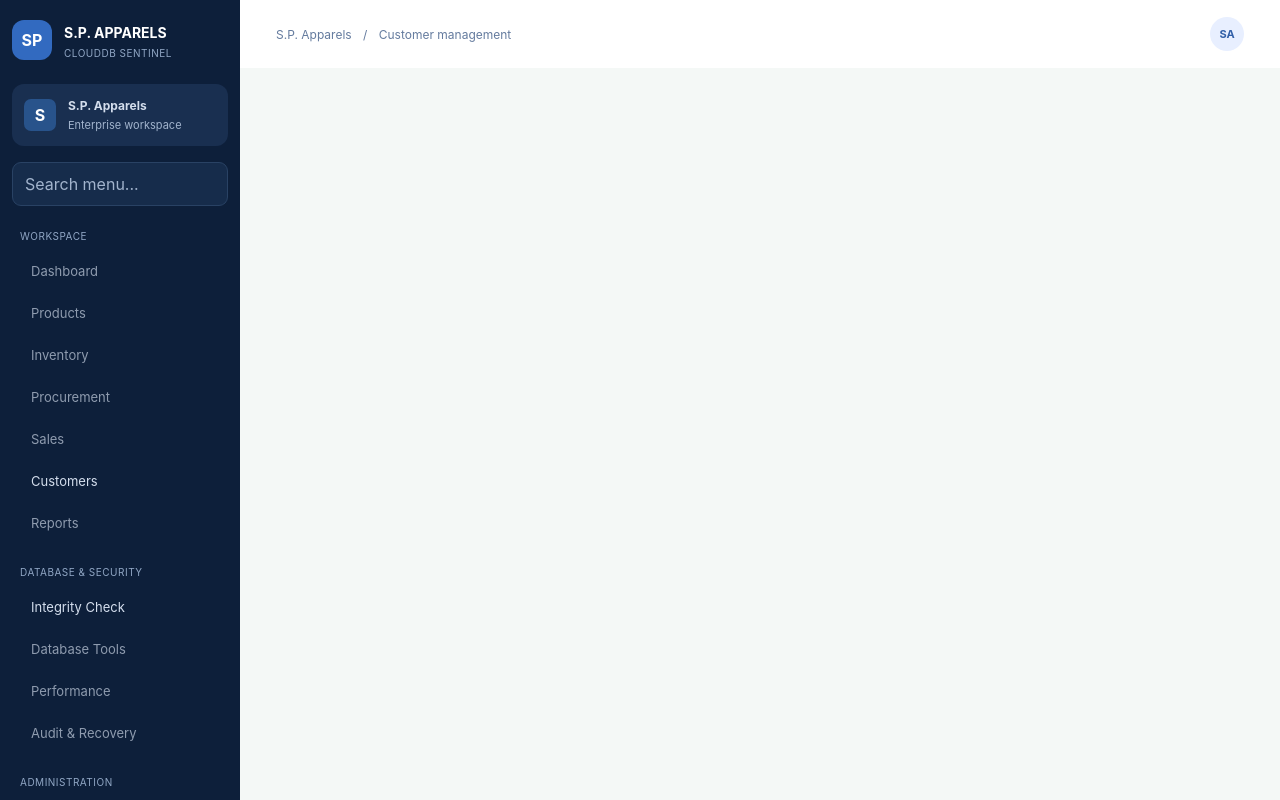
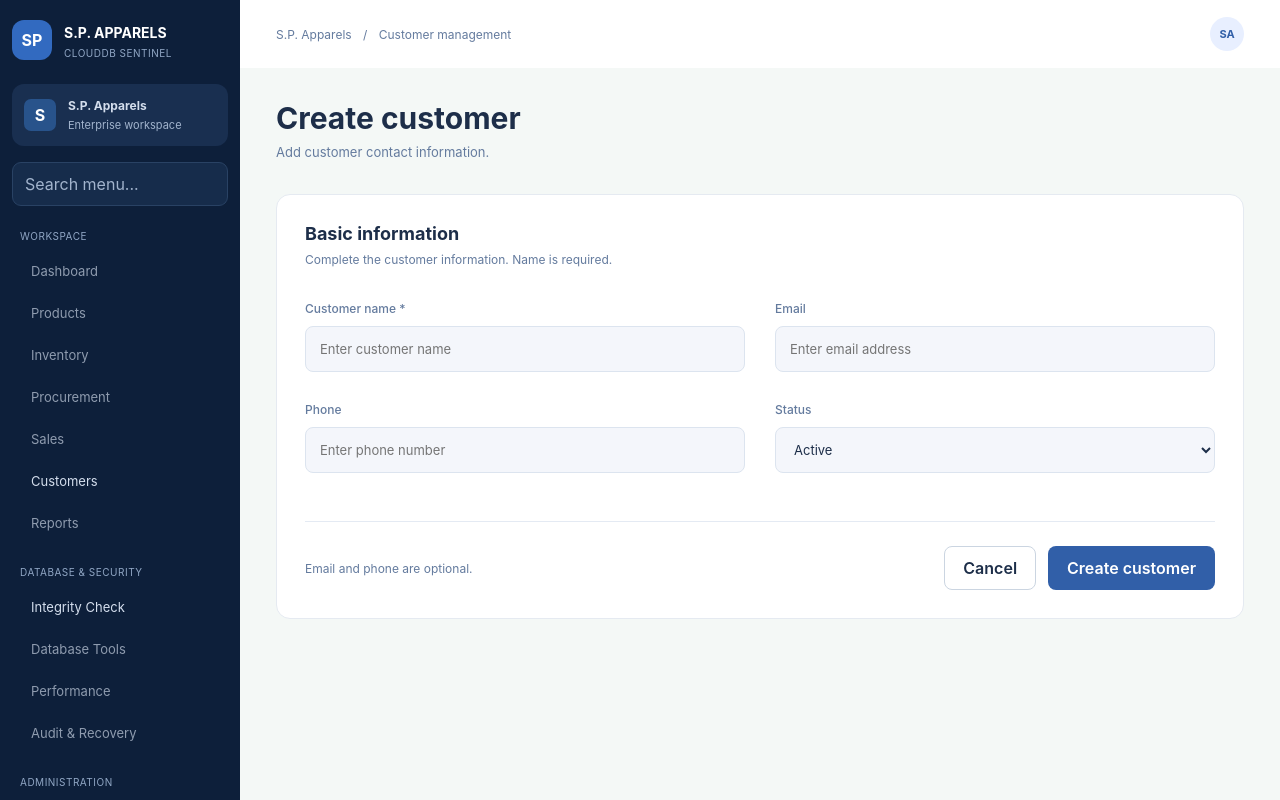
Before and after one commit to Hirunodhya2003/clouddb-sentinel, a React (Vite) app in the folder frontend/: page /customers/new in a window 1280 px wide. Built offline with nearby package versions, Linux system fonts and the light colour scheme.

Commit message:
feat: implement create customer page

```diff
--- a/frontend/src/pages/customers/CreateCustomer.jsx
+++ b/frontend/src/pages/customers/CreateCustomer.jsx
@@ -1,5 +1,53 @@
 // Owner: Member 06
 // TODO: implement
+import { useRef, useState } from "react";
+import { useNavigate } from "react-router-dom";
+
+import CustomerForm from "../../components/customers/CustomerForm";
+import { createCustomer } from "../../services/customerService";
+
 export default function CreateCustomer() {
-  return null;
+  const navigate = useNavigate();
+  const [saving, setSaving] = useState(false);
+  const [error, setError] = useState("");
+  const submitting = useRef(false);
+
+  async function handleSave(customer) {
+    if (submitting.current) return;
+
+    submitting.current = true;
+    setSaving(true);
+    setError("");
+
+    try {
+      await createCustomer(customer);
+      navigate("/customers");
+    } catch (error) {
+      setError(error.message);
+    } finally {
+      submitting.current = false;
+      setSaving(false);
+    }
+  }
+
+  return (
+    <>
+      <div className="page-heading">
+        <h1>Create customer</h1>
+        <p>Add customer contact information.</p>
+      </div>
+
+      {error && <p role="alert">{error}</p>}
+
+      <CustomerForm
+        saving={saving}
+        onSave={handleSave}
+        onCancel={() => {
+          if (!submitting.current) {
+            navigate("/customers");
+          }
+        }}
+      />
+    </>
+  );
 }
```
